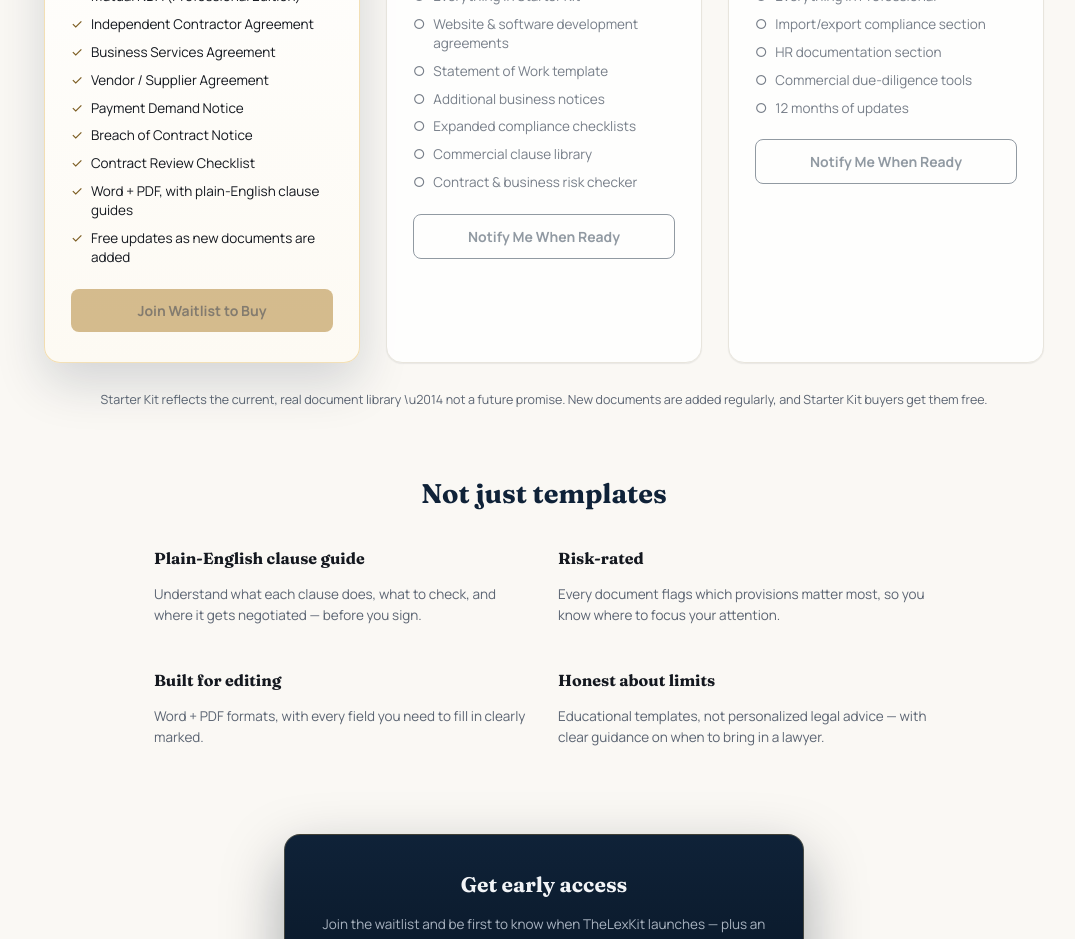
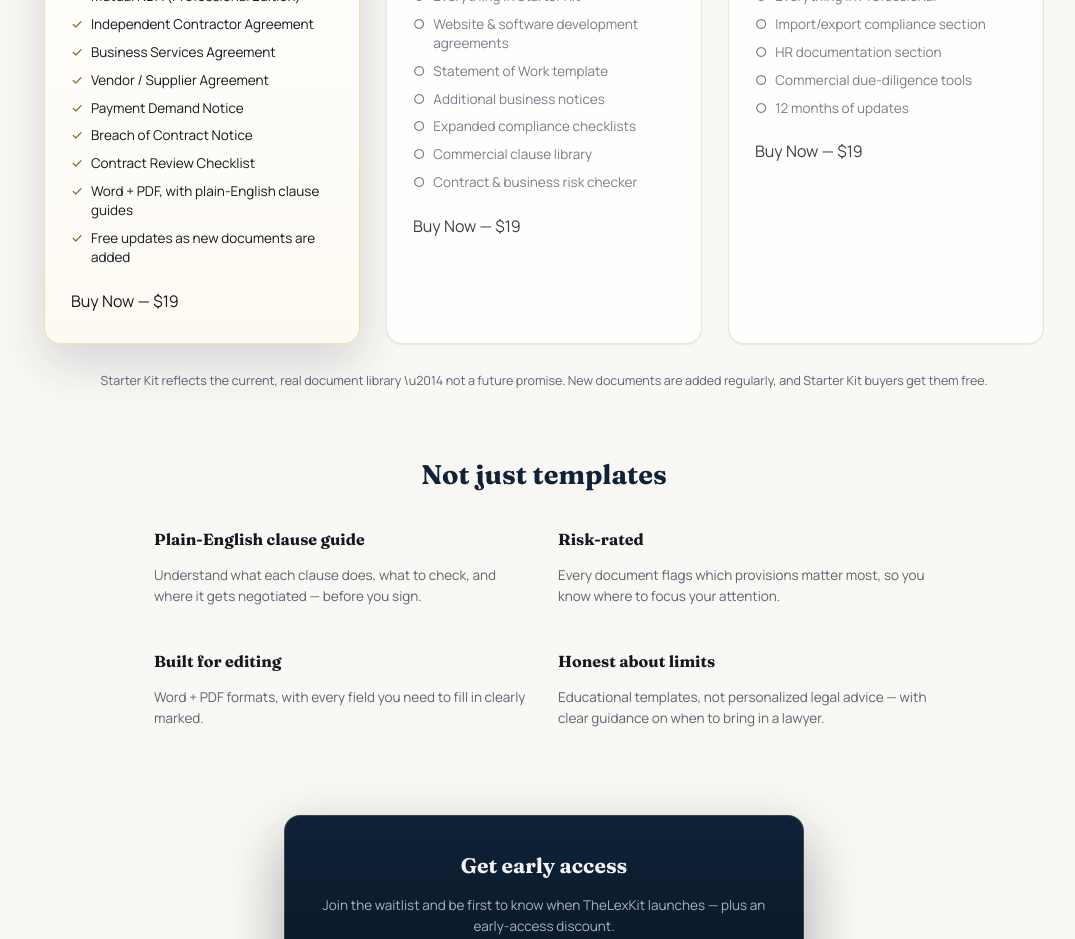
Before and after one commit to abdulhannannasir/THE-LEXKIT, a React (Vite) app: page / in a window 1280 px wide. Shown: the part 1100-2039 px from the top of the page, without its empty margins (96-1171 px from the left). Built offline with nearby package versions, Linux system fonts and the light colour scheme.

Commit message:
Wire up live Whop checkout link for Starter Kit

```diff
--- a/src/pages/Home.jsx
+++ b/src/pages/Home.jsx
@@ -75,14 +75,7 @@ function Tier({ name, price, tagline, items, featured, status }) {
             </div>
           ))}
         </div>
-        <button
-          className={featured ? "btn btn-gold" : "btn btn-outline"}
-          style={{ width: "100%", padding: "12px 16px", fontSize: 14, borderRadius: 8 }}
-          disabled
-          title="Checkout launching soon &mdash; join the waitlist below"
-        >
-          {status === "development" ? "Notify Me When Ready" : "Join Waitlist to Buy"}
-        </button>
+        <a href="https://whop.com/thelexkit/legal-documents-starter-kit" className="mt-8 block w-full py-3 px-4 bg-[#C5A880] hover:bg-[#b59870] text-[#0A192F] font-bold text-center rounded transition-colors duration-200">Buy Now — $19</a>
       </div>
     </TiltCard>
   );
```
